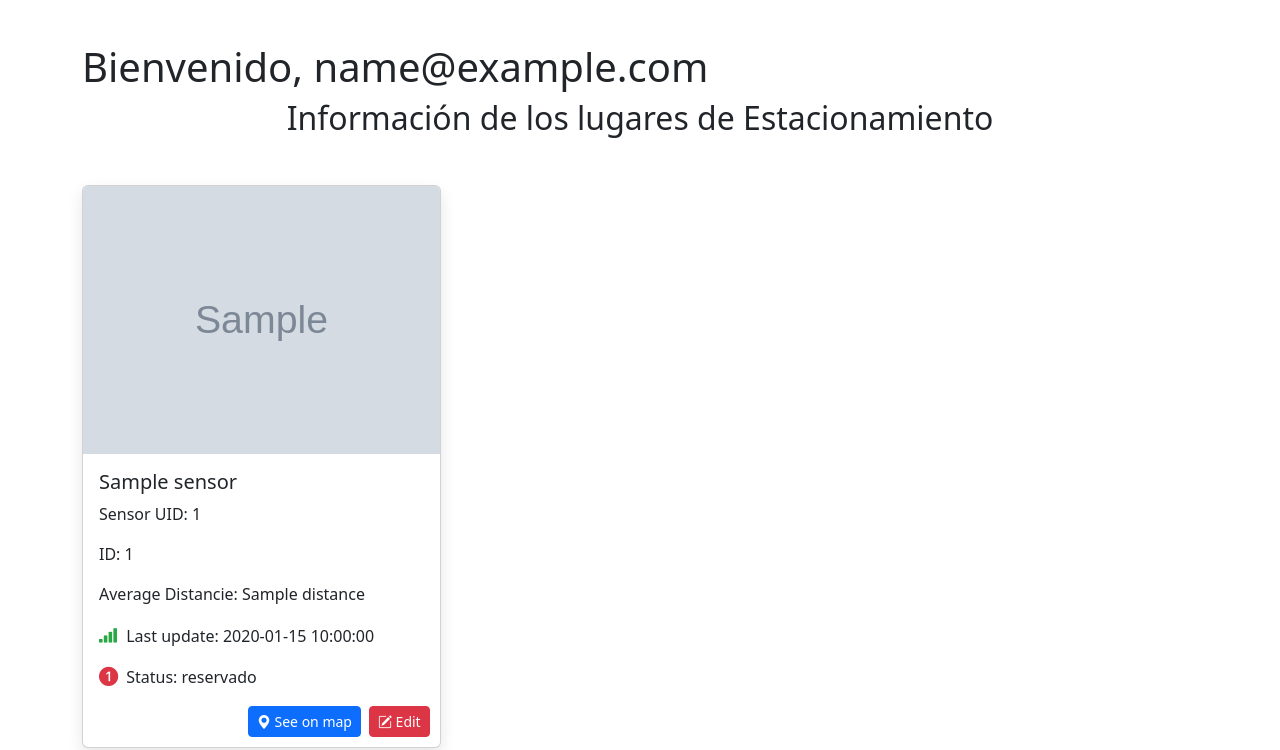
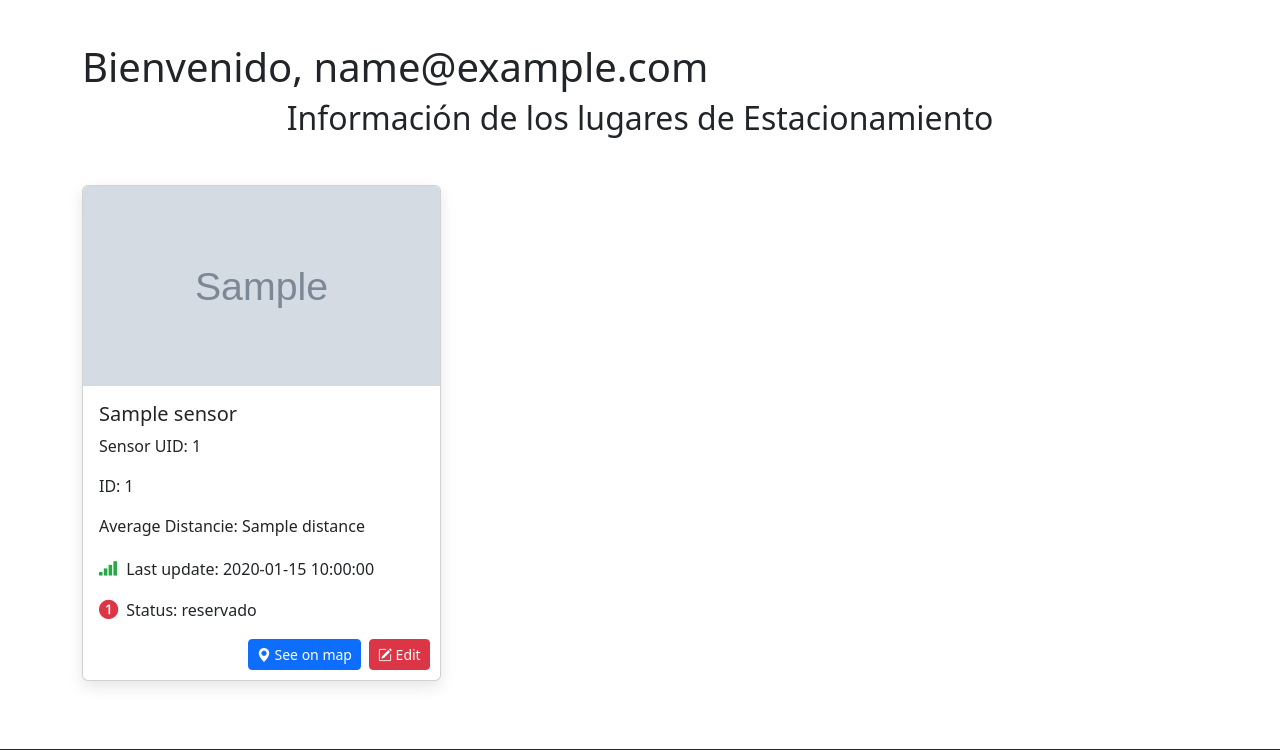
Before and after one commit to unla-investigacion-desarrollo/smart-parking-unla, a Flask app: template backofficeApp/app/templates/home.html in a window 1280 px wide. Shown: the part 561-1311 px from the top of the page. Run offline with Flask 3, Linux system fonts and the light colour scheme; tables that the repository leaves empty hold one stand-in row (values such as "Sample post"); the template is opened without the code that fills it: values that come from a table or form of the project are taken from there, most other values are stand-ins (such as "Sample title", 1, 10 or a date in 2020); grey boxes marked "Sample" are stand-in pictures; grey boxes are pictures that could not be loaded.

Commit message:
fix card height

```diff
--- a/backofficeApp/app/templates/home.html
+++ b/backofficeApp/app/templates/home.html
@@ -107,6 +107,12 @@
             border: 2px solid #e90c33;
             border-radius: 50%;
             animation: ripple 2.3s infinite ease-out;
+        }
+        .realcard .card-img-top {
+            width: 100%;
+            height: 200px;
+            object-fit: cover;
+            object-position: center;
         }
 
         .ripple-circle-2 {
```
